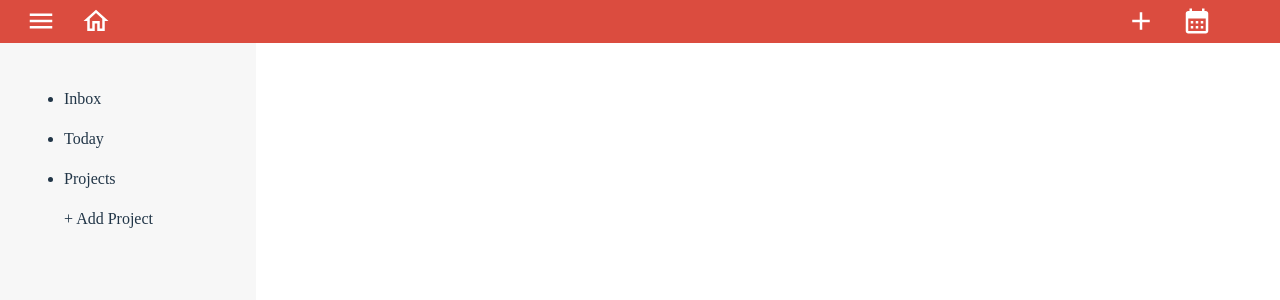
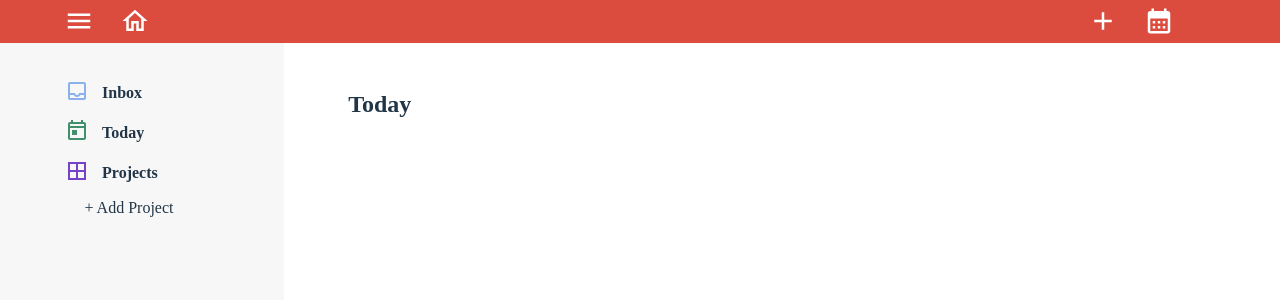
Before and after one commit to EdgarV-95/react-todo, a React (Vite) app: page / in a window 1280 px wide. Shown: the top 300 px of the page. Built offline with nearby package versions, Linux system fonts and the light colour scheme.

Commit message:
feat; Finished basic styling

```diff
--- a/src/App.css
+++ b/src/App.css
@@ -6,3 +6,11 @@
   display: flex;
   flex-direction: column;
 }
+
+.main-section {
+  display: flex;
+}
+
+svg {
+  cursor: pointer;
+}
--- a/src/App.jsx
+++ b/src/App.jsx
@@ -2,6 +2,7 @@ import { useState } from 'react';
 import './App.css';
 import Header from './components/Header';
 import Sidebar from './components/Sidebar';
+import Body from './components/Body';
 
 function App() {
   return (
@@ -9,6 +10,7 @@ function App() {
       <Header />
       <div className="main-section">
         <Sidebar />
+        <Body />
       </div>
     </div>
   );
--- /dev/null
+++ b/src/components/Body.css
@@ -0,0 +1,8 @@
+.main-body {
+  padding-top: 3.5vh;
+  padding-left: 5vw;
+}
+
+.title-txt {
+  font-size: 3vh;
+}
--- /dev/null
+++ b/src/components/Body.jsx
@@ -0,0 +1,10 @@
+import React from 'react';
+import './Body.css';
+
+export default function Body() {
+  return (
+    <div className="main-body">
+      <h2 className="title-txt">Today</h2>
+    </div>
+  );
+}
--- a/src/components/Header.css
+++ b/src/components/Header.css
@@ -9,7 +9,7 @@
 .nav-left,
 .nav-right {
   width: 10vw;
-  padding: 0.5vw 2vw 0.5vw 2vw;
+  padding: 0.5vw 5vw 0.5vw 5vw;
   display: flex;
   gap: 2vw;
 }
--- a/src/components/Sidebar.css
+++ b/src/components/Sidebar.css
@@ -1,12 +1,41 @@
 .sidebar {
   background-color: rgb(247, 247, 247);
-  width: 20vw;
+  width: 22.2vw;
   height: 95vh;
 }
 
 ul {
+  list-style-type: none;
   margin: 0;
-  padding-top: 4.5vh;
-  padding-left: 5vw;
-  line-height: 5vh;
+  padding-top: 2.5vh;
+  padding-left: 5.1vw;
 }
+
+.icon {
+  height: 5vh;
+  display: flex;
+  align-items: center;
+  flex-wrap: wrap;
+  gap: 1vw;
+}
+
+.inbox-icon {
+  color: rgb(138, 177, 235);
+}
+
+.today-icon {
+  color: rgb(64, 144, 108);
+}
+
+.projects-icon {
+  color: rgb(118, 66, 199);
+}
+
+.new-project {
+  padding-top: 2vh;
+  padding-left: 1.5vw;
+}
+
+h4 {
+  cursor: pointer;
+}
--- a/src/components/Sidebar.jsx
+++ b/src/components/Sidebar.jsx
@@ -1,12 +1,36 @@
 import './Sidebar.css';
+import InboxOutlinedIcon from '@mui/icons-material/InboxOutlined';
+import TodayOutlinedIcon from '@mui/icons-material/TodayOutlined';
+import BorderAllIcon from '@mui/icons-material/BorderAll';
 
 export default function Sidebar() {
   return (
     <div className="sidebar">
       <ul>
-        <li>Inbox</li>
-        <li>Today</li>
-        <li>Projects</li>
+        <li>
+          <div className="icon">
+            <span className="inbox-icon">
+              <InboxOutlinedIcon />
+            </span>
+            <h4>Inbox</h4>
+          </div>
+        </li>
+        <li>
+          <div className="icon">
+            <span className="today-icon">
+              <TodayOutlinedIcon />
+            </span>
+            <h4>Today</h4>
+          </div>
+        </li>
+        <li>
+          <div className="icon">
+            <span className="projects-icon">
+              <BorderAllIcon />
+            </span>
+            <h4>Projects</h4>
+          </div>
+        </li>
         <div className="new-project">+ Add Project</div>
       </ul>
     </div>
```
Also changed, not shown: src/components/Body.js (deleted).
